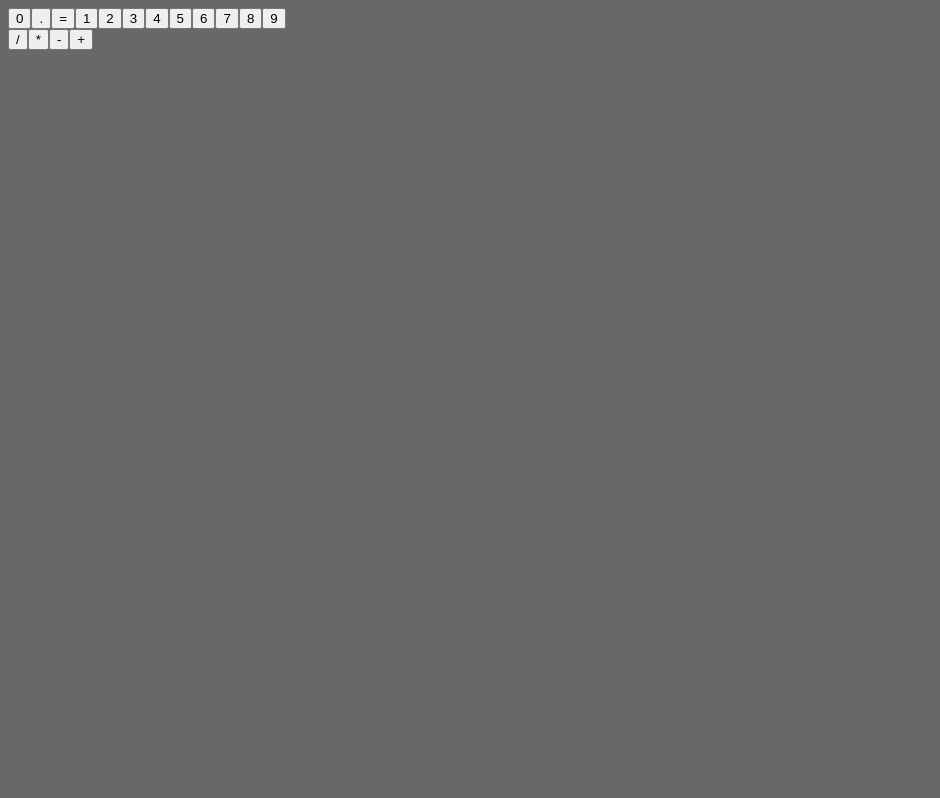
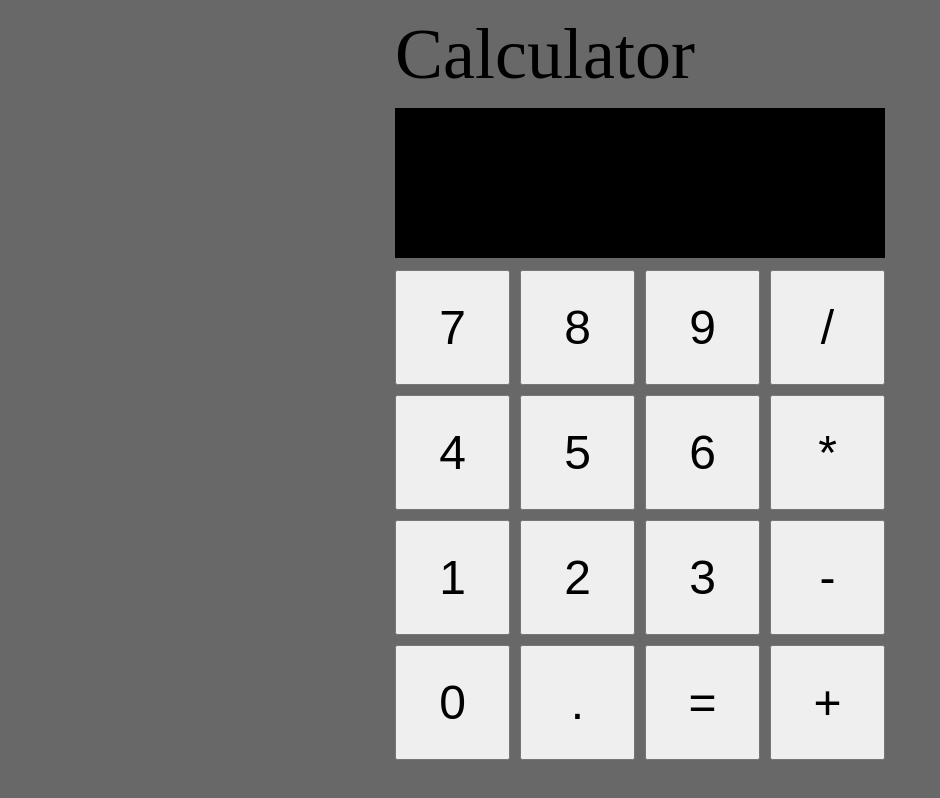
Before and after one commit to yawmagorped/Calculator, a plain HTML site: page index.html in a window 1280 px wide. Shown: the whole page, without its empty margins (0-940 px from the left). Drawn offline with Linux system fonts and the light colour scheme.

Commit message:
add css to structure the visualization of buttons

```diff
--- a/index.html
+++ b/index.html
@@ -10,7 +10,7 @@
 <body>
     <div class="calcBody">
         <div class="header">
-
+            Calculator
         </div>
         <div class="screen">
 
--- a/styles.css
+++ b/styles.css
@@ -1,3 +1,44 @@
 body {
     background-color: rgb(104, 104, 104);
 }
+
+button, .screen, .header {
+    margin: 5px;
+}
+
+.header {
+    font-size: 72px;
+}
+
+.screen {
+    height: 150px;
+    background-color: black;
+}
+
+button {
+    width: 115px;
+    height: 115px;
+    font-size: 48px;
+}
+
+.calcBody {
+    width: 500px;
+    margin: 0 auto;
+    display: flex;
+    flex-direction: column;
+    gap: 2px;
+}
+
+.btnContainer {
+    display: flex;
+}
+
+.sideBtnContainer {
+    display: flex;
+    flex-direction: column;
+}
+
+.mainBtnContainer {
+    display: flex;
+    flex-flow: wrap-reverse;
+}
```
